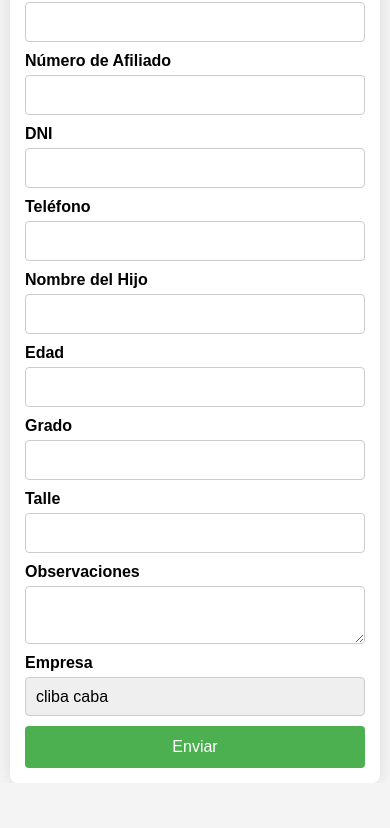
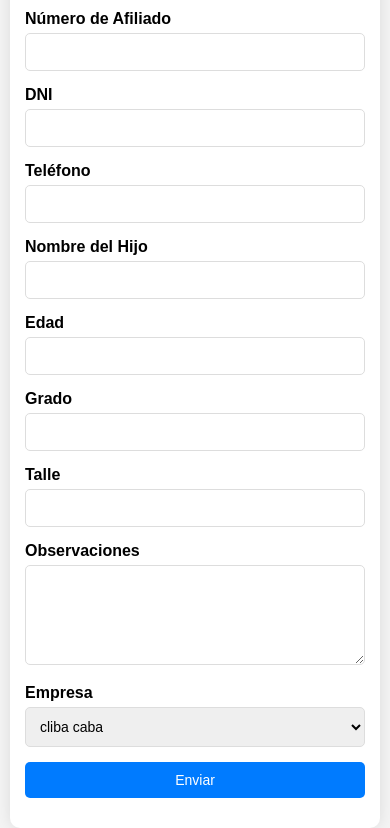
Before and after one commit to Arieldiaz-sec-grem-mec/utiles2025, a plain HTML site: page index.html in a window 390 px wide. Shown: the part 73-901 px from the top of the page. Before the commit the page ends 856 px from the top, so only its background shows below. Drawn offline with Linux system fonts and the light colour scheme.

Commit message:
Update styles.css

```diff
--- a/styles.css
+++ b/styles.css
@@ -1,4 +1,3 @@
-/* General Reset */
 * {
     margin: 0;
     padding: 0;
@@ -12,118 +11,82 @@ body {
     justify-content: center;
     align-items: center;
     height: 100vh;
-    padding: 20px;
-    overflow-x: hidden;
-    /* Evitar desplazamiento horizontal */
 }
 
-/* Contenedor del formulario */
 .form-container {
-    background-color: #fff;
-    padding: 20px;
-    border-radius: 8px;
+    background-color: #ffffff;
+    padding: 30px;
+    border-radius: 10px;
     box-shadow: 0 0 15px rgba(0, 0, 0, 0.1);
     width: 100%;
-    max-width: 500px;
-    box-sizing: border-box;
+    max-width: 600px;
+    margin: 10px;
 }
 
 h1 {
     text-align: center;
     margin-bottom: 20px;
-    font-size: 1.8rem;
 }
 
-/* Estilo de los formularios */
-form {
-    display: flex;
-    flex-direction: column;
+form label {
+    font-weight: bold;
+    display: block;
+    margin-bottom: 5px;
 }
 
-label {
-    margin-bottom: 5px;
-    font-weight: bold;
+form input, form select, form textarea, form button {
+    width: 100%;
+    padding: 10px;
+    margin-bottom: 15px;
+    border-radius: 5px;
+    border: 1px solid #ddd;
+    font-size: 16px;
 }
 
-input,
-textarea,
-select {
-    margin-bottom: 10px;
-    padding: 10px;
-    border: 1px solid #ccc;
-    border-radius: 4px;
-    width: 100%;
-    font-size: 1rem;
+form button {
+    background-color: #007bff;
+    color: white;
+    border: none;
+    cursor: pointer;
+    transition: background-color 0.3s ease;
+}
+
+form button:hover {
+    background-color: #0056b3;
 }
 
 textarea {
-    resize: vertical;
+    height: 100px;
 }
 
-/* Estilo del select */
-select {
-    -webkit-appearance: none;
-    -moz-appearance: none;
-    appearance: none;
-}
-
-button {
-    padding: 10px;
-    background-color: #4CAF50;
-    color: white;
-    border: none;
-    border-radius: 4px;
-    cursor: pointer;
-    width: 100%;
-}
-
-button:hover {
-    background-color: #45a049;
-}
-
-/* Barra de progreso */
 .progress-container {
     width: 100%;
-    height: 10px;
+    height: 20px;
     background-color: #e0e0e0;
-    border-radius: 5px;
     margin-top: 20px;
+    border-radius: 10px;
+    display: none;
 }
 
 .progress-bar {
+    width: 0%;
     height: 100%;
-    width: 0;
-    background-color: #4CAF50;
-    border-radius: 5px;
+    background-color: #4caf50;
+    border-radius: 10px;
+    transition: width 1s;
 }
 
-/* Media Queries para Responsividad */
-@media (max-width: 600px) {
-    body {
-        padding: 10px;
-    }
-
+/* Responsivo */
+@media (max-width: 768px) {
     .form-container {
         padding: 15px;
-        width: 100%;
-        max-width: 100%;
     }
 
     h1 {
-        font-size: 1.5rem;
+        font-size: 1.5em;
     }
 
-    input,
-    textarea,
-    button {
-        font-size: 1rem;
-    }
-
-    button {
-        padding: 12px;
-    }
-
-    .progress-container {
-        height: 8px;
+    form input, form select, form textarea, form button {
+        font-size: 14px;
     }
 }
```
